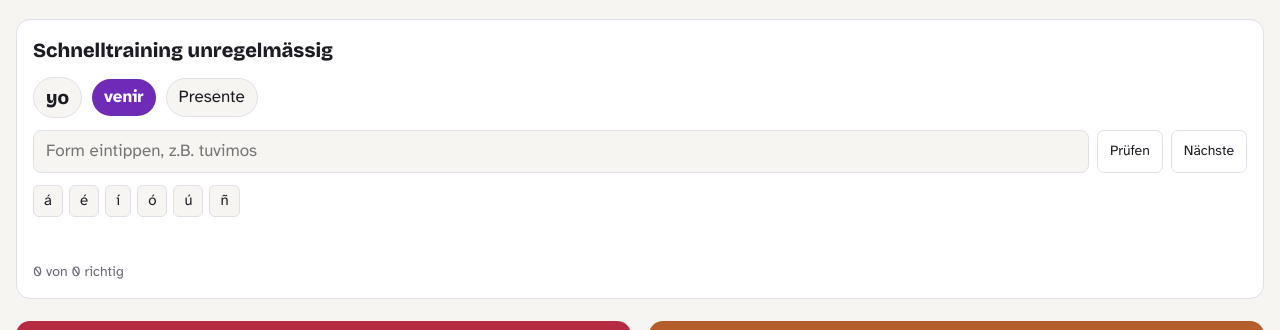
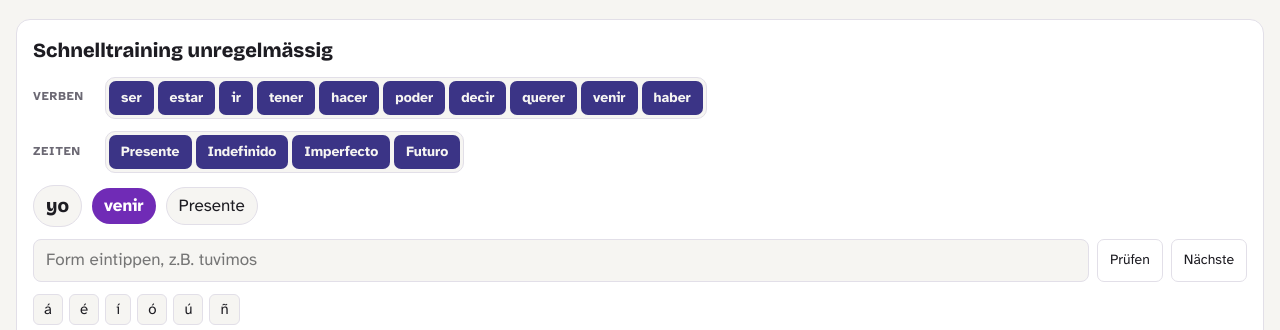
Before and after one commit to yalais/spanish_learner, a plain HTML site: page Verbos irregulares.html in a window 1280 px wide. Both pictures are taken after a click on the button "Unregelmässig (10)". Shown: the part 391-721 px from the top of the page. Drawn offline with nearby package versions, Linux system fonts and the light colour scheme.

Commit message:
feature: add section to train verbes iregulares

```diff
--- a/Verbos irregulares.html
+++ b/Verbos irregulares.html
@@ -85,6 +85,8 @@ body.cover .card td.shown::after{display:none}
 .res.ok{color:hsl(145 55% 38%)} .res.no{color:hsl(0 65% 52%)}
 .res small{font-weight:400;color:var(--muted)}
 .score{color:var(--muted);font-size:14px}
+.pick{display:flex;flex-wrap:wrap;gap:6px 10px;align-items:center}
+.pick .lbl{font-size:12px;letter-spacing:.07em;text-transform:uppercase;color:var(--muted);font-weight:700;min-width:62px}
 .acc{display:flex;gap:6px;flex-wrap:wrap}
 .acc button{font:inherit;padding:4px 10px;border-radius:6px;border:1px solid var(--line);background:var(--bg);color:var(--fg);cursor:pointer}
 .tips{display:grid;grid-template-columns:repeat(auto-fit,minmax(min(100%,280px),1fr));gap:14px;font-size:14px}
@@ -580,8 +582,27 @@ function buildQuiz(el,{title,ph,pick,filters}){
   next();
 }
 
-buildQuiz(document.getElementById("irrQuiz"),{title:"Schnelltraining unregelmässig",ph:"Form eintippen, z.B. tuvimos",
-  pick(){const v=rnd(V),t=rnd(curTenses()),i=Math.floor(Math.random()*6);return {ans:v[t[0]][i],chips:chips(pronOf(i),v.inf,v.h,t[1])};}});
+// Auswahl der Verben und Zeitformen fürs Training, im Browser gespeichert
+const IRR_KEY="irrQuizSel";
+let irrSel={v:V.map(v=>v.inf),t:TENSES.map(t=>t[0])};
+try{const s=JSON.parse(localStorage.getItem(IRR_KEY));if(s&&s.v?.length&&s.t?.length)irrSel=s;}catch(e){}
+const irrV=()=>V.filter(v=>irrSel.v.includes(v.inf)),irrT=()=>TENSES.filter(t=>irrSel.t.includes(t[0]));
+const irrQuiz=document.getElementById("irrQuiz");
+buildQuiz(irrQuiz,{title:"Schnelltraining unregelmässig",ph:"Form eintippen, z.B. tuvimos",
+  pick(){const v=rnd(irrV()),t=rnd(irrT()),i=Math.floor(Math.random()*6);return {ans:v[t[0]][i],chips:chips(pronOf(i),v.inf,v.h,t[1])};}});
+{
+  const mkPick=(lbl,key,items)=>{const row=document.createElement("div");row.className="pick";
+    row.innerHTML=`<span class="lbl">${lbl}</span><div class="seg" aria-label="${lbl}"></div>`;
+    const box=row.querySelector(".seg");
+    items.forEach(([k,n])=>{const b=document.createElement("button");b.type="button";b.textContent=n;b.setAttribute("aria-pressed",irrSel[key].includes(k));
+      b.onclick=()=>{const on=irrSel[key].includes(k);if(on&&irrSel[key].length===1)return; // mindestens eins bleibt aktiv
+        irrSel[key]=on?irrSel[key].filter(x=>x!==k):[...irrSel[key],k];b.setAttribute("aria-pressed",!on);
+        try{localStorage.setItem(IRR_KEY,JSON.stringify(irrSel));}catch(e){}
+        irrQuiz.querySelector("[data-skip]").click();};
+      box.appendChild(b);});
+    return row;};
+  irrQuiz.querySelector("h3").after(mkPick("Verben","v",V.map(v=>[v.inf,v.inf])),mkPick("Zeiten","t",TENSES.map(t=>[t[0],t[1]])));
+}
 
 let grp="all";
 const regFilters=[["all","Alle 30"],["ar","-ar"],["er","-er"],["ir","-ir"],["sp","Schreibweise"]];
```
